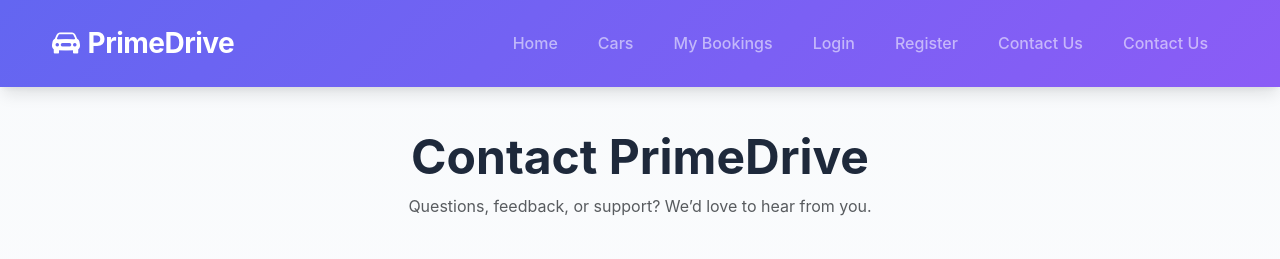
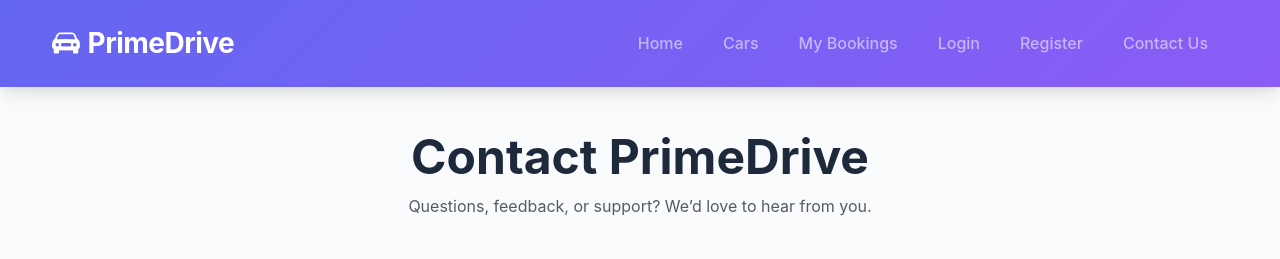
Before and after one commit to M-Yahya-Sohail/PrimeDrive-Project, a website: page client/contact.html in a window 1280 px wide. Shown: the top 259 px of the page. Drawn offline with nearby package versions, Linux system fonts and the light colour scheme.

Commit message:
Update contact.html

```diff
--- a/client/contact.html
+++ b/client/contact.html
@@ -26,9 +26,6 @@
                     <li class="nav-item" id="navDashboard"><a class="nav-link" href="customer-dashboard.html">Dashboard</a></li>
                     <li class="nav-item"><a class="nav-link" href="login.html">Login</a></li>
                     <li class="nav-item"><a class="nav-link" href="register.html">Register</a></li>
-                    <li class="nav-item">
-                        <a class="nav-link" href="contact.html">Contact Us</a>
-                    </li>
                     <li class="nav-item">
                         <a class="nav-link" href="contact.html">Contact Us</a>
                     </li>
```
